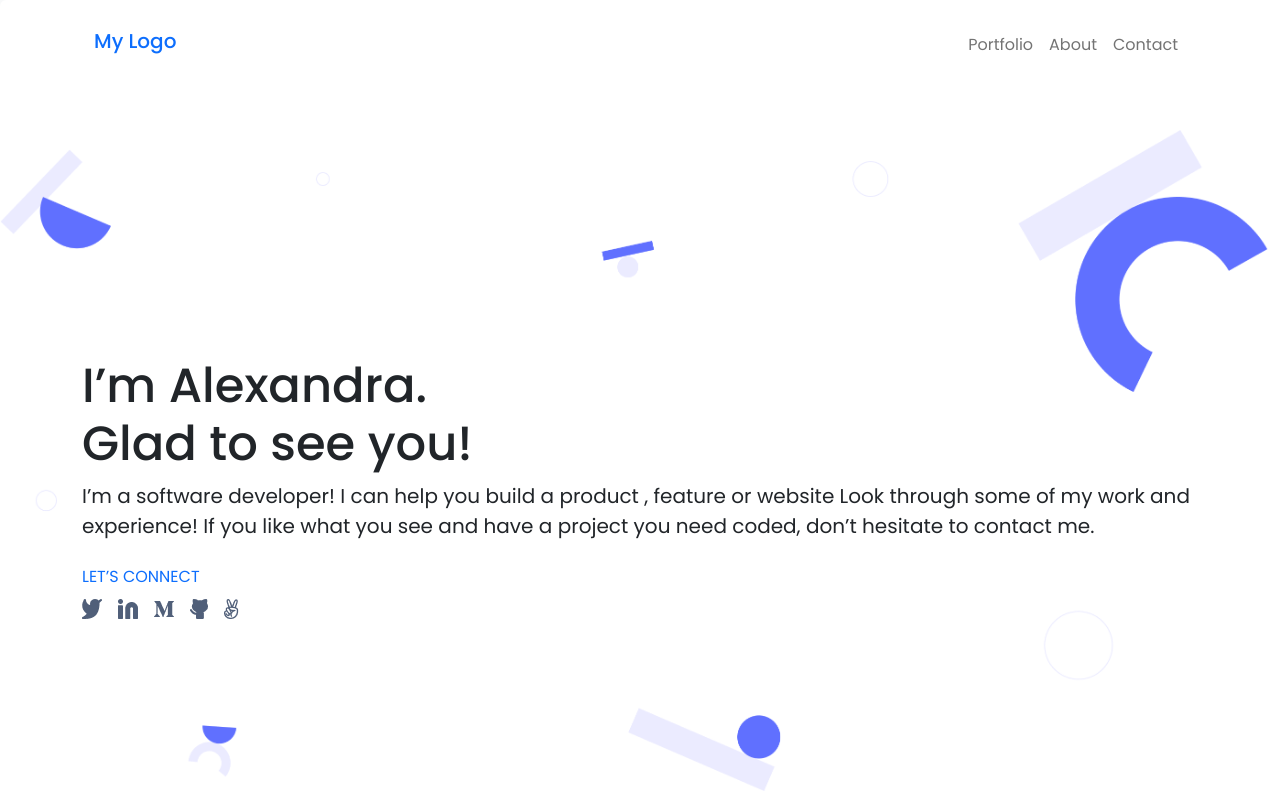
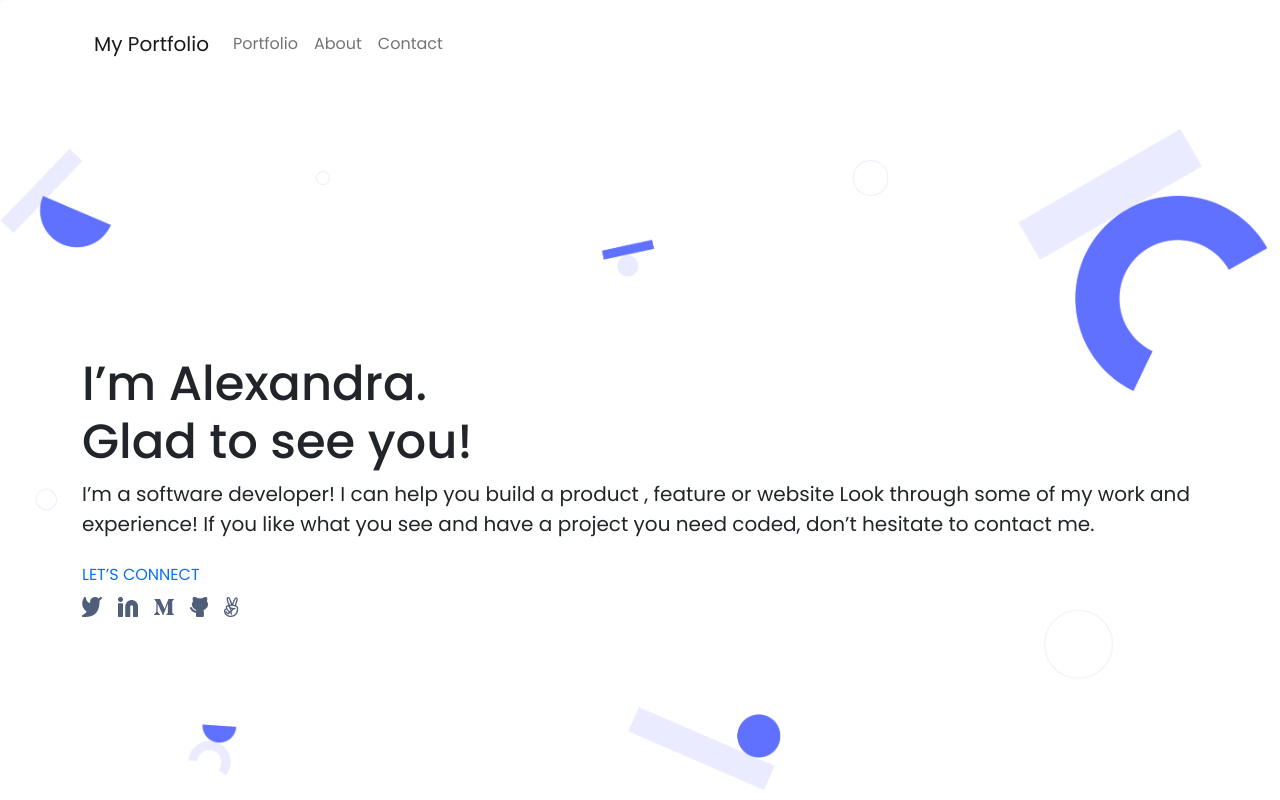
Before and after one commit to AjroudiRida/Bootstrap-portfolio, a website: page index.html in a window 1280 px wide. Shown: the top 800 px of the page. Drawn offline with nearby package versions, Linux system fonts and the light colour scheme.

Commit message:
Updated index.html file with nav bar

```diff
--- a/index.html
+++ b/index.html
@@ -12,14 +12,25 @@
 <body class="bg-light">
   <div class="container-fluid pt-3 bg-white rounded-start header">
     <div class="container">
-      <nav class="navbar navbar-expand-sm">
+      <nav class="navbar navbar-expand-sm justify-content-between">
         <div class="container-fluid">
-          <a class="navbar-brand text-primary h2" href="#">My Logo</a>
-          <ul class="navbar-nav">
-            <li class="nav-item"><a class="nav-link" href="#">Portfolio</a></li>
-            <li class="nav-item"><a class="nav-link" href="#">About</a></li>
-            <li class="nav-item"><a class="nav-link" href="#">Contact</a></li>
-          </ul>
+          <a class="navbar-brand" href="#">My Portfolio</a>
+          <button class="navbar-toggler" type="button" data-bs-toggle="collapse" data-bs-target="#collapsibleNavbar">
+            <span class="navbar-toggler-icon"></span>
+          </button>
+          <div class="collapse navbar-collapse" id="collapsibleNavbar">
+            <ul class="navbar-nav">
+              <li class="nav-item">
+                <a class="nav-link" href="#">Portfolio</a>
+              </li>
+              <li class="nav-item">
+                <a class="nav-link" href="#">About</a>
+              </li>
+              <li class="nav-item">
+                <a class="nav-link" href="#">Contact</a>
+              </li>
+            </ul>
+          </div>
         </div>
       </nav>
       <div class="d-flex flex-column justify-content-center gap-2 headline">
```
